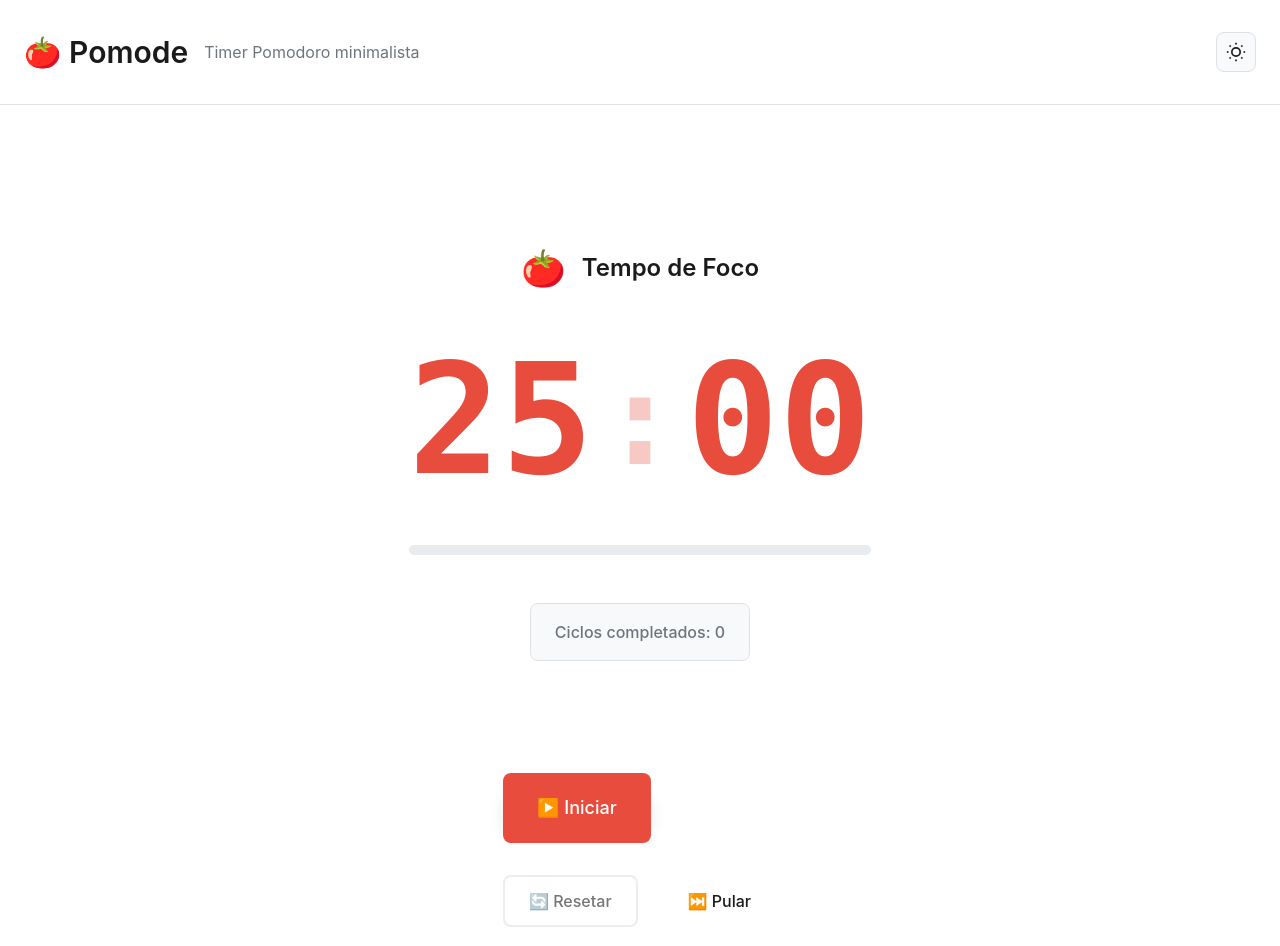
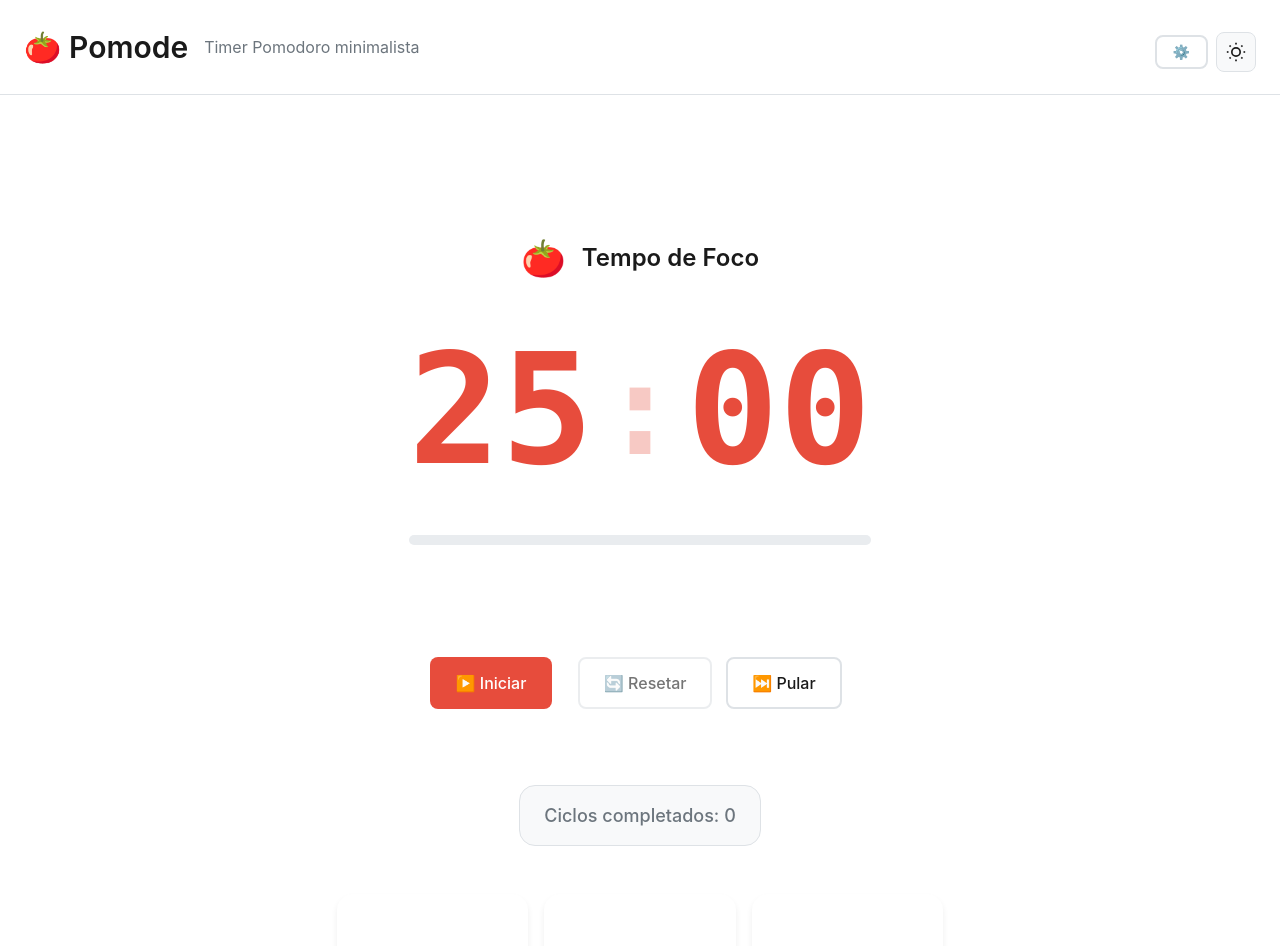
Before and after one commit to JhonCodari/Pomode, an Angular app in the folder pomode-app/: page / in a window 1280 px wide. Shown: the top 946 px of the page. Built offline with nearby package versions, Linux system fonts and the light colour scheme.

Commit message:
ajusta posições dos botões

```diff
--- a/pomode-app/src/app/app.component.html
+++ b/pomode-app/src/app/app.component.html
@@ -6,10 +6,20 @@
           <h1>🍅 Pomode</h1>
           <p class="subtitle">Timer Pomodoro minimalista</p>
         </div>
-
-        <app-theme-toggle></app-theme-toggle>
       </div>
     </app-container>
+
+    <!-- Botões posicionados absolutamente no canto superior direito -->
+    <div class="header-actions">
+      <app-button
+        [variant]="'outline'"
+        [size]="'sm'"
+        (click)="openSettings()"
+      >
+        ⚙️
+      </app-button>
+      <app-theme-toggle></app-theme-toggle>
+    </div>
   </header>
 
   <main class="app-main">
@@ -25,3 +35,9 @@
     </app-container>
   </footer>
 </div>
+
+<!-- Modal de Configurações -->
+<app-settings-modal
+  *ngIf="showSettings()"
+  (close)="closeSettings()"
+></app-settings-modal>
--- a/pomode-app/src/app/app.component.scss
+++ b/pomode-app/src/app/app.component.scss
@@ -25,6 +25,22 @@
   .header-content {
     @include flex-between;
     gap: var(--spacing-md);
+  }
+
+  .header-actions {
+    position: absolute;
+    top: var(--spacing-lg);
+    right: var(--spacing-md);
+    display: flex;
+    flex-direction: row;
+    gap: var(--spacing-sm);
+    align-items: center;
+    z-index: 100;
+
+    @include respond-to('md') {
+      top: var(--spacing-xl);
+      right: var(--spacing-lg);
+    }
   }
 
   .logo {
--- a/pomode-app/src/app/app.component.ts
+++ b/pomode-app/src/app/app.component.ts
@@ -1,14 +1,33 @@
-import { Component } from '@angular/core';
+import { Component, signal } from '@angular/core';
 import { RouterOutlet } from '@angular/router';
 import { ContainerComponent } from './components/container/container.component';
 import { ThemeToggleComponent } from './components/theme-toggle/theme-toggle.component';
+import { ButtonComponent } from './components/button/button.component';
+import { SettingsModalComponent } from './components/settings-modal/settings-modal.component';
+import { CommonModule } from '@angular/common';
 
 @Component({
   selector: 'app-root',
-  imports: [RouterOutlet, ContainerComponent, ThemeToggleComponent],
+  imports: [
+    RouterOutlet,
+    ContainerComponent,
+    ThemeToggleComponent,
+    ButtonComponent,
+    SettingsModalComponent,
+    CommonModule
+  ],
   templateUrl: './app.component.html',
   styleUrl: './app.component.scss'
 })
 export class AppComponent {
   title = 'Pomode';
+  showSettings = signal(false);
+
+  openSettings() {
+    this.showSettings.set(true);
+  }
+
+  closeSettings() {
+    this.showSettings.set(false);
+  }
 }
--- a/pomode-app/src/app/components/timer-controls/timer-controls.component.html
+++ b/pomode-app/src/app/components/timer-controls/timer-controls.component.html
@@ -1,10 +1,9 @@
 <div class="controls-container">
-  <div class="main-controls">
-    <!-- Botão de Start/Pause -->
+  <!-- Botão de Start/Pause/Continue -->
   <app-button
     *ngIf="state() === 'idle' || state() === 'paused'"
     [variant]="'primary'"
-      [size]="'lg'"
+    [size]="'md'"
     (click)="start()"
     class="control-btn"
   >
@@ -13,33 +12,32 @@
 
   <app-button
     *ngIf="state() === 'running'"
-      [variant]="'secondary'"
-      [size]="'lg'"
+    [variant]="'primary'"
+    [size]="'md'"
     (click)="pause()"
     class="control-btn"
   >
     ⏸️ Pausar
   </app-button>
-  </div>
 
-  <div class="secondary-controls">
   <!-- Botão de Reset -->
   <app-button
     [variant]="'outline'"
     [size]="'md'"
     (click)="reset()"
     [disabled]="state() === 'idle'"
+    class="control-btn"
   >
     🔄 Resetar
   </app-button>
 
   <!-- Botão de Pular -->
   <app-button
-      [variant]="'ghost'"
+    [variant]="'outline'"
     [size]="'md'"
     (click)="skip()"
+    class="control-btn"
   >
     ⏭️ Pular
   </app-button>
 </div>
-</div>
--- a/pomode-app/src/app/components/timer-controls/timer-controls.component.scss
+++ b/pomode-app/src/app/components/timer-controls/timer-controls.component.scss
@@ -2,60 +2,39 @@
 @use '../../../styles/breakpoints' as *;
 
 .controls-container {
-  @include flex-center-column;
-  gap: var(--spacing-lg);
-  width: 100%;
-  max-width: 500px;
-  margin: 0 auto;
-
-  @include respond-to('md') {
-    gap: var(--spacing-xl);
-    max-width: 600px;
-  }
-}
-
-.main-controls {
-  width: 100%;
-
-  .control-btn {
-    width: 100%;
-    min-height: 64px;
-    font-size: var(--font-size-xl);
-    font-weight: var(--font-weight-bold);
-    box-shadow: var(--shadow-lg);
-
-    @include respond-to('md') {
-      min-height: 72px;
-      font-size: var(--font-size-2xl);
-    }
-
-    &:hover {
-      transform: translateY(-2px);
-      box-shadow: var(--shadow-xl);
-    }
-
-    &:active {
-      transform: translateY(0);
-    }
-  }
-}
-
-.secondary-controls {
   display: flex;
+  flex-direction: row;
   gap: var(--spacing-md);
   width: 100%;
+  max-width: 800px;
+  margin: 0 auto;
   justify-content: center;
+  align-items: stretch;
 
   @include respond-to('md') {
     gap: var(--spacing-lg);
   }
 
-  app-button {
+  .control-btn {
     flex: 1;
-    max-width: 150px;
+    min-width: 0;
+    font-size: var(--font-size-md);
+    font-weight: var(--font-weight-semibold);
+    white-space: nowrap;
+    min-height: 56px;
 
     @include respond-to('md') {
-      max-width: 180px;
+      font-size: var(--font-size-lg);
+      min-height: 64px;
+    }
+
+    &:hover:not(:disabled) {
+      transform: translateY(-2px);
+      box-shadow: var(--shadow-lg);
+    }
+
+    &:active:not(:disabled) {
+      transform: translateY(0);
     }
   }
 }
--- a/pomode-app/src/app/components/timer/timer.component.html
+++ b/pomode-app/src/app/components/timer/timer.component.html
@@ -13,8 +13,4 @@
   <div class="progress-bar">
     <div class="progress-fill" [style.width.%]="progress()"></div>
   </div>
-
-  <div class="cycles-info">
-    <span class="cycles-text">Ciclos completados: {{ completedCycles() }}</span>
-  </div>
 </div>
--- a/pomode-app/src/app/components/timer/timer.component.scss
+++ b/pomode-app/src/app/components/timer/timer.component.scss
@@ -90,24 +90,6 @@
   }
 }
 
-.cycles-info {
-  @include flex-center;
-  padding: var(--spacing-md) var(--spacing-lg);
-  background-color: var(--bg-secondary);
-  border-radius: var(--radius-md);
-  border: 1px solid var(--border-color);
-
-  .cycles-text {
-    font-size: var(--font-size-sm);
-    color: var(--text-secondary);
-    font-weight: var(--font-weight-medium);
-
-    @include respond-to('md') {
-      font-size: var(--font-size-base);
-    }
-  }
-}
-
 // Animação de piscar para o separador
 @keyframes blink {
   0%, 49% {
--- a/pomode-app/src/app/pages/home/home.component.html
+++ b/pomode-app/src/app/pages/home/home.component.html
@@ -4,18 +4,12 @@
     <section class="timer-section">
       <app-timer></app-timer>
       <app-timer-controls></app-timer-controls>
+
+      <!-- Cycles Info -->
+      <div class="cycles-info">
+        <span class="cycles-text">Ciclos completados: {{ pomodoroService.completedCycles() }}</span>
+      </div>
     </section>
-
-    <!-- Settings Button -->
-    <div class="settings-section">
-      <app-button
-        [variant]="'outline'"
-        [size]="'md'"
-        (click)="openSettings()"
-      >
-        ⚙️ Configurações
-      </app-button>
-    </div>
 
     <!-- Stats Grid -->
     <div class="stats-grid">
@@ -60,9 +54,3 @@
     </app-card>
   </div>
 </app-container>
-
-<!-- Modal de Configurações -->
-<app-settings-modal
-  *ngIf="showSettings()"
-  (close)="closeSettings()"
-></app-settings-modal>
--- a/pomode-app/src/app/pages/home/home.component.scss
+++ b/pomode-app/src/app/pages/home/home.component.scss
@@ -20,11 +20,24 @@
   @include respond-to('md') {
     gap: var(--spacing-xxl);
   }
-}
 
-.settings-section {
-  @include flex-center;
-  animation: fadeIn var(--transition-base) ease-in-out 0.2s;
+  .cycles-info {
+    margin-top: var(--spacing-md);
+    padding: var(--spacing-md) var(--spacing-lg);
+    background-color: var(--bg-secondary);
+    border-radius: var(--radius-lg);
+    border: 1px solid var(--border-color);
+
+    .cycles-text {
+      font-size: var(--font-size-md);
+      color: var(--text-secondary);
+      font-weight: var(--font-weight-medium);
+
+      @include respond-to('md') {
+        font-size: var(--font-size-lg);
+      }
+    }
+  }
 }
 
 .info-card {
--- a/pomode-app/src/app/pages/home/home.component.ts
+++ b/pomode-app/src/app/pages/home/home.component.ts
@@ -1,12 +1,10 @@
-import { Component, inject, signal, OnInit, OnDestroy } from '@angular/core';
+import { Component, inject, OnInit, OnDestroy } from '@angular/core';
 import { CommonModule } from '@angular/common';
 import { Subscription } from 'rxjs';
 import { ContainerComponent } from '../../components/container/container.component';
 import { CardComponent } from '../../components/card/card.component';
-import { ButtonComponent } from '../../components/button/button.component';
 import { TimerComponent } from '../../components/timer/timer.component';
 import { TimerControlsComponent } from '../../components/timer-controls/timer-controls.component';
-import { SettingsModalComponent } from '../../components/settings-modal/settings-modal.component';
 import { PomodoroService } from '../../services/pomodoro.service';
 import { AudioService } from '../../services/audio.service';
 
@@ -16,20 +14,17 @@ import { AudioService } from '../../services/audio.service';
     CommonModule,
     ContainerComponent,
     CardComponent,
-    ButtonComponent,
     TimerComponent,
-    TimerControlsComponent,
-    SettingsModalComponent
+    TimerControlsComponent
   ],
   templateUrl: './home.component.html',
   styleUrl: './home.component.scss'
 })
 export class HomeComponent implements OnInit, OnDestroy {
-  private pomodoroService = inject(PomodoroService);
+  pomodoroService = inject(PomodoroService);
   private audioService = inject(AudioService);
   private timerCompleteSubscription?: Subscription;
 
-  showSettings = signal(false);
   sessions = this.pomodoroService.sessions;
 
   ngOnInit(): void {
@@ -43,14 +38,6 @@ export class HomeComponent implements OnInit, OnDestroy {
 
   ngOnDestroy(): void {
     this.timerCompleteSubscription?.unsubscribe();
-  }
-
-  openSettings(): void {
-    this.showSettings.set(true);
-  }
-
-  closeSettings(): void {
-    this.showSettings.set(false);
   }
 
   private onTimerComplete(mode: string): void {
```
Also changed, not shown: 1 other file (tests, documents, lock files or other folders). Lines whose indentation alone changed are shown as unchanged.
